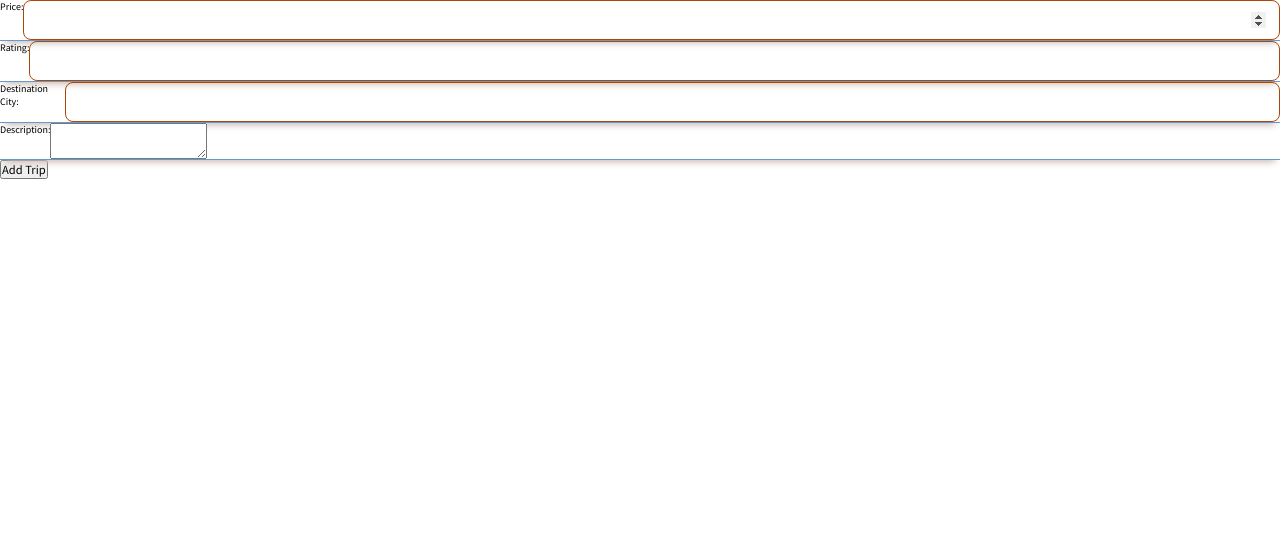
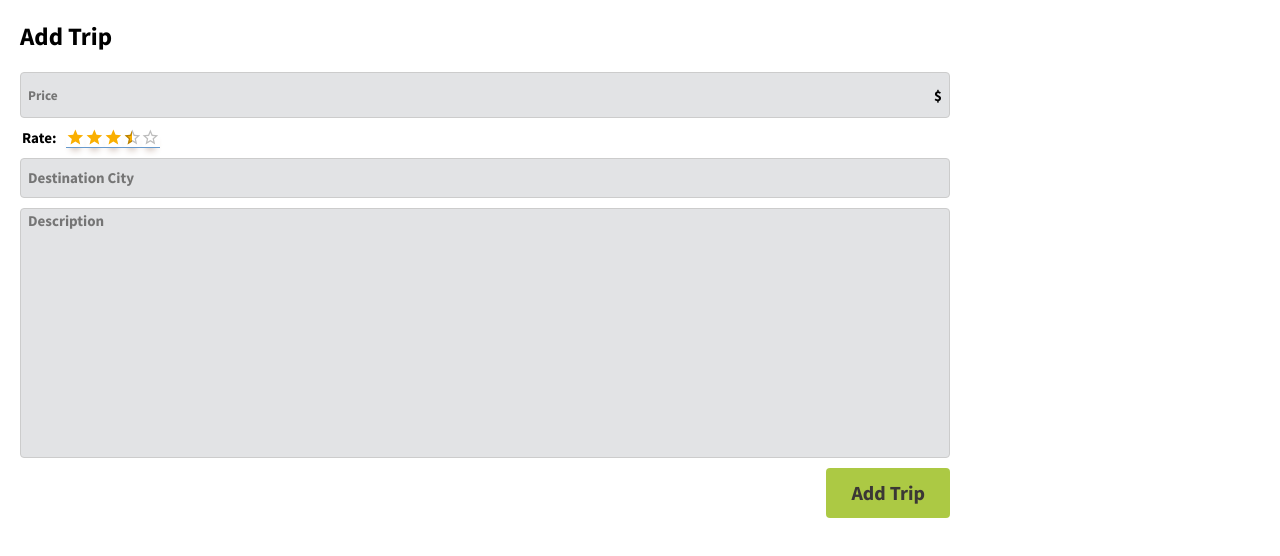
Before and after one commit to Mhamad-Raad/final-capstone-frontend, a React (Create React App) app: page /add-trip in a window 1280 px wide. Shown: the top 556 px of the page. Built offline with nearby package versions, Linux system fonts and the light colour scheme; sample sign-in values are in the browser's storage.

Commit message:
add styles to the trip form

```diff
--- a/package.json
+++ b/package.json
@@ -3,12 +3,15 @@
   "version": "0.1.0",
   "private": true,
   "dependencies": {
+    "@emotion/react": "^11.10.6",
+    "@emotion/styled": "^11.10.6",
+    "@mui/material": "^5.11.11",
     "@reduxjs/toolkit": "^1.9.3",
     "@testing-library/jest-dom": "^5.16.5",
     "@testing-library/react": "^13.4.0",
     "@testing-library/user-event": "^13.5.0",
+    "axios": "^1.3.4",
     "prop-types": "^15.8.1",
-    "axios": "^1.3.4",
     "react": "^18.2.0",
     "react-dom": "^18.2.0",
     "react-external-link": "^2.1.0",
--- /dev/null
+++ b/src/assets/stylesheets/addtrip.css
@@ -0,0 +1,122 @@
+.add-trip-page {
+  padding: 20px;
+  width: 100%;
+  justify-content: center;
+  align-items: flex-start;
+}
+
+.trip-header {
+  font-size: 2.5rem;
+  font-weight: bolder;
+  margin-bottom: 20px;
+}
+
+.add-trip-form {
+  justify-content: center;
+  align-items: flex-start;
+  width: 75%;
+  gap: 10px;
+  position: relative;
+}
+
+.currencyinput {
+  padding: 2px 7px;
+}
+
+.currencyinput,
+.add-trip-form > input,
+.add-trip-form > textarea {
+  border: 1px solid #ccc;
+  border-radius: 4px;
+  justify-content: center;
+  align-items: center;
+  width: 100%;
+  font-weight: bolder;
+  font-size: 1.5rem;
+  background: var(--platinum);
+}
+
+.add-trip-form > input {
+  padding: 2px 7px;
+}
+
+.add-trip-form > textarea {
+  resize: none;
+  height: 250px;
+  padding: 2px 7px;
+}
+
+.add-trip-price {
+  width: 100%;
+  margin: 0;
+  display: inline-block;
+  background: var(--platinum);
+  padding: 0;
+}
+
+.rating-row {
+  justify-content: center;
+  align-items: center;
+  gap: 10px;
+}
+
+.rate-title {
+  font-size: 1.5rem;
+  font-weight: bold;
+  margin: 0;
+  margin-left: 2px;
+}
+
+.rates-trip {
+  top: 0 !important;
+  left: 0 !important;
+  background-color: transparent;
+  border: none;
+}
+
+.add-trip-form > button {
+  font-size: 2rem;
+  font-weight: bolder;
+  padding: 12.5px 25px;
+  border-radius: 4px;
+  background: var(--background);
+  color: var(--black-olive);
+  border: none;
+  cursor: pointer;
+  margin-left: auto;
+}
+
+@media only screen and (max-width: 600px) {
+  .add-trip-page {
+    justify-content: center;
+    align-items: center;
+  }
+
+  .add-trip-form {
+    width: 100%;
+    justify-content: center;
+    align-items: center;
+    gap: 20px;
+  }
+
+  .add-trip-form > button {
+    margin-left: 0;
+    margin-top: 20px;
+  }
+
+  .add-trip-form > input {
+    width: 100%;
+  }
+
+  .add-trip-form > textarea {
+    width: 100%;
+  }
+
+  .add-trip-price {
+    width: 100%;
+  }
+
+  .currencyinput {
+    width: 100%;
+  }
+}
--- a/src/components/AddTripForm.jsx
+++ b/src/components/AddTripForm.jsx
@@ -1,10 +1,13 @@
-import React, { useState } from 'react';
+import { useState } from 'react';
 import { useDispatch } from 'react-redux';
+import { Rating } from '@mui/material';
 import { addTrip } from '../redux/tripSlice';
+
+import '../assets/stylesheets/addtrip.css';
 
 const AddTripForm = () => {
   const [price, setPrice] = useState('');
-  const [rating, setRating] = useState('');
+  const [rating, setRating] = useState();
   const [destinationCity, setDestinationCity] = useState('');
   const [description, setDescription] = useState('');
   const dispatch = useDispatch();
@@ -28,52 +31,47 @@ const AddTripForm = () => {
   };
 
   return (
-    <form onSubmit={handleSubmit}>
-      <div>
-        <label htmlFor="price">
-          Price:
+    <div className="add-trip-page column">
+      <h2 className="trip-header">Add Trip</h2>
+      <form onSubmit={handleSubmit} className="add-trip-form column">
+        <span className="currencyinput row">
           <input
             type="number"
-            id="price"
+            className="add-trip-price"
             value={price}
             onChange={(e) => setPrice(e.target.value)}
+            placeholder="Price"
           />
-        </label>
-      </div>
-      <div>
-        <label htmlFor="rating">
-          Rating:
-          <input
-            type="number"
-            id="rating"
-            value={rating}
+          $
+        </span>
+
+        <span className="row rating-row">
+          <span className="rate-title">Rate: </span>
+          <Rating
+            defaultValue={3.5}
+            precision={0.5}
+            size="large"
+            className="rates-trip"
             onChange={(e) => setRating(e.target.value)}
           />
-        </label>
-      </div>
-      <div>
-        <label htmlFor="destinationCity">
-          Destination City:
+        </span>
+
         <input
           type="text"
-            id="destinationCity"
           value={destinationCity}
           onChange={(e) => setDestinationCity(e.target.value)}
+          placeholder="Destination City"
         />
-        </label>
-      </div>
-      <div>
-        <label htmlFor="description">
-          Description:
+
         <textarea
-            id="description"
           value={description}
           onChange={(e) => setDescription(e.target.value)}
+          placeholder="Description"
         />
-        </label>
-      </div>
+
         <button type="submit">Add Trip</button>
       </form>
+    </div>
   );
 };
 
```
Also changed, not shown: 1 other file (tests, documents, lock files or other folders). Lines whose indentation alone changed are shown as unchanged.
